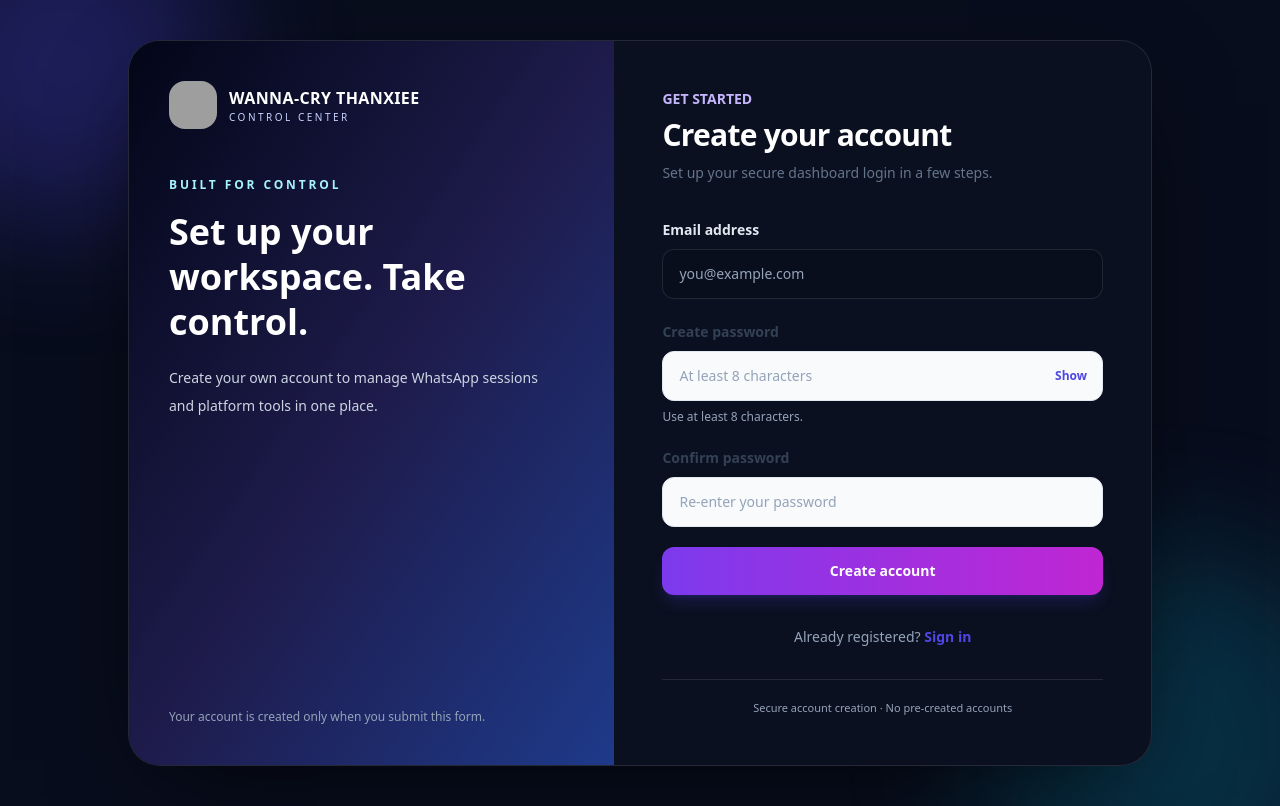
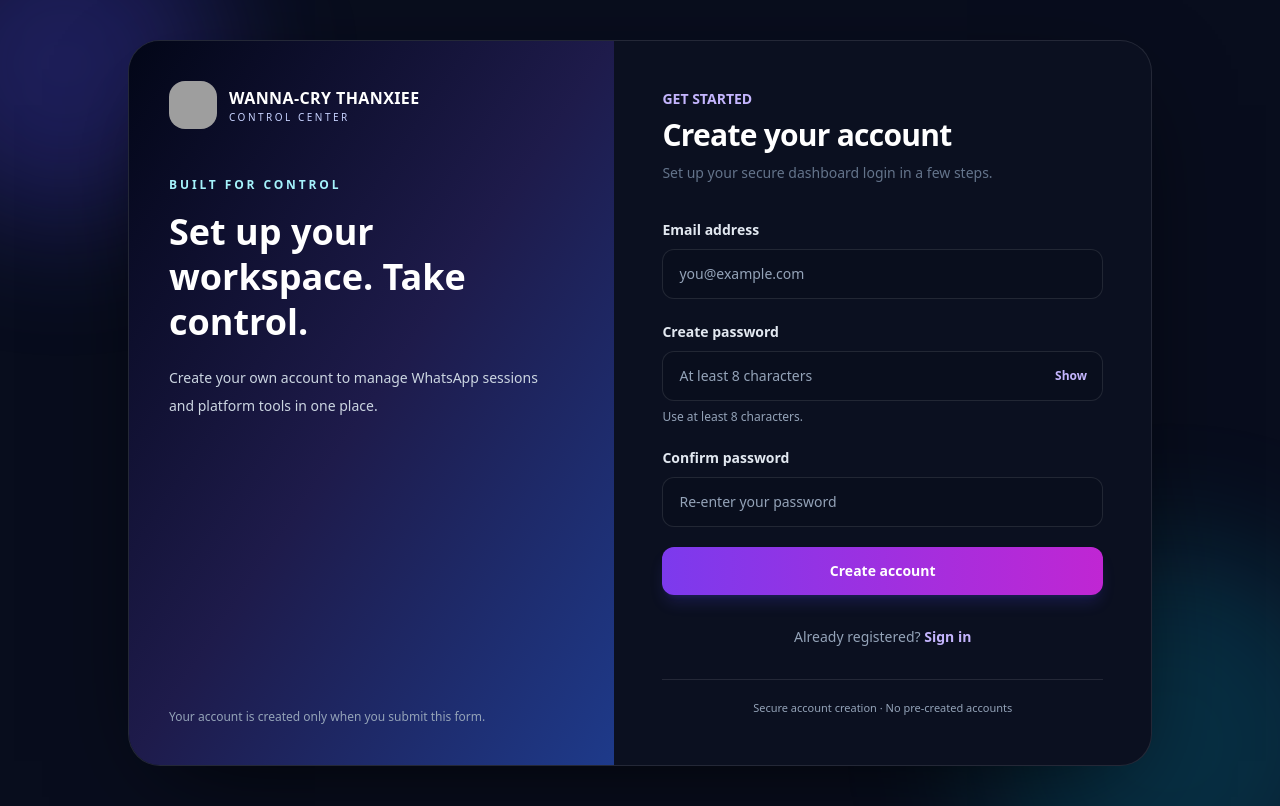
Before and after one commit to Codezerox145/wanna-crythanxie-v4145, a Next.js app in the folder dashboard-clean/: page /signup in a window 1280 px wide. Built offline with nearby package versions, Linux system fonts and the light colour scheme; no server answers; grey boxes are pictures that could not be loaded.

Commit message:
style: fix signup form text contrast on dark fields

```diff
--- a/dashboard-clean/pages/signup.js
+++ b/dashboard-clean/pages/signup.js
@@ -34,12 +34,12 @@ export default function Signup() {
         <div className="p-7 sm:p-10 lg:p-12"><div className="mb-8"><img src={BOT_AVATAR} alt="" className="mb-5 h-12 w-12 rounded-2xl object-cover lg:hidden" /><p className="text-sm font-semibold text-violet-300">GET STARTED</p><h2 className="mt-2 text-3xl font-bold tracking-tight text-white">Create your account</h2><p className="mt-2 text-sm leading-6 text-slate-500">Set up your secure dashboard login in a few steps.</p></div>
           <form onSubmit={handleSubmit} className="space-y-5">
             <div><label htmlFor="email" className="text-sm font-semibold text-slate-200">Email address</label><input id="email" type="email" required autoComplete="email" value={email} onChange={e => setEmail(e.target.value)} placeholder="you@example.com" className="mt-2 w-full rounded-xl border border-white/10 bg-[#090e1d] px-4 py-3.5 text-sm outline-none transition focus:border-indigo-500 focus:bg-[#10182b] focus:ring-4 focus:ring-indigo-500/10" /></div>
-            <div><label htmlFor="password" className="text-sm font-semibold text-slate-700">Create password</label><div className="relative mt-2"><input id="password" type={showPassword ? 'text' : 'password'} required minLength={8} autoComplete="new-password" value={password} onChange={e => setPassword(e.target.value)} placeholder="At least 8 characters" className="w-full rounded-xl border border-slate-200 bg-slate-50 px-4 py-3.5 pr-16 text-sm outline-none transition focus:border-indigo-500 focus:bg-white focus:ring-4 focus:ring-indigo-500/10" /><button type="button" onClick={() => setShowPassword(v => !v)} className="absolute inset-y-0 right-4 text-xs font-semibold text-indigo-600">{showPassword ? 'Hide' : 'Show'}</button></div><p className="mt-2 text-xs text-slate-400">Use at least 8 characters.</p></div>
-            <div><label htmlFor="confirm" className="text-sm font-semibold text-slate-700">Confirm password</label><input id="confirm" type="password" required autoComplete="new-password" value={confirm} onChange={e => setConfirm(e.target.value)} placeholder="Re-enter your password" className="mt-2 w-full rounded-xl border border-slate-200 bg-slate-50 px-4 py-3.5 text-sm outline-none transition focus:border-indigo-500 focus:bg-white focus:ring-4 focus:ring-indigo-500/10" /></div>
+            <div><label htmlFor="password" className="text-sm font-semibold text-slate-200">Create password</label><div className="relative mt-2"><input id="password" type={showPassword ? 'text' : 'password'} required minLength={8} autoComplete="new-password" value={password} onChange={e => setPassword(e.target.value)} placeholder="At least 8 characters" className="w-full rounded-xl border border-white/10 bg-[#090e1d] px-4 py-3.5 pr-16 text-sm text-white outline-none transition placeholder:text-slate-500 focus:border-violet-500 focus:bg-[#10182b] focus:ring-4 focus:ring-violet-500/10" /><button type="button" onClick={() => setShowPassword(v => !v)} className="absolute inset-y-0 right-4 text-xs font-semibold text-violet-300">{showPassword ? 'Hide' : 'Show'}</button></div><p className="mt-2 text-xs text-slate-400">Use at least 8 characters.</p></div>
+            <div><label htmlFor="confirm" className="text-sm font-semibold text-slate-200">Confirm password</label><input id="confirm" type="password" required autoComplete="new-password" value={confirm} onChange={e => setConfirm(e.target.value)} placeholder="Re-enter your password" className="mt-2 w-full rounded-xl border border-white/10 bg-[#090e1d] px-4 py-3.5 text-sm text-white outline-none transition placeholder:text-slate-500 focus:border-violet-500 focus:bg-[#10182b] focus:ring-4 focus:ring-violet-500/10" /></div>
             {error && <div role="alert" className="rounded-xl border border-rose-400/20 bg-rose-500/10 p-3.5 text-sm leading-6 text-rose-200">{error}</div>}
             <button type="submit" disabled={loading} className="w-full rounded-xl bg-gradient-to-r from-violet-600 to-fuchsia-600 py-3.5 text-sm font-bold text-white shadow-lg shadow-indigo-600/20 transition hover:-translate-y-0.5 hover:shadow-xl disabled:cursor-not-allowed disabled:opacity-60">{loading ? 'Creating secure account…' : 'Create account'}</button>
           </form>
-          <p className="mt-8 text-center text-sm text-slate-400">Already registered? <Link href="/login" className="font-bold text-indigo-600 hover:text-indigo-800">Sign in</Link></p><p className="mt-8 border-t border-white/10 pt-5 text-center text-[11px] text-slate-400">Secure account creation · No pre-created accounts</p>
+          <p className="mt-8 text-center text-sm text-slate-400">Already registered? <Link href="/login" className="font-bold text-violet-300 hover:text-violet-200">Sign in</Link></p><p className="mt-8 border-t border-white/10 pt-5 text-center text-[11px] text-slate-400">Secure account creation · No pre-created accounts</p>
         </div>
       </section>
     </main>
```
